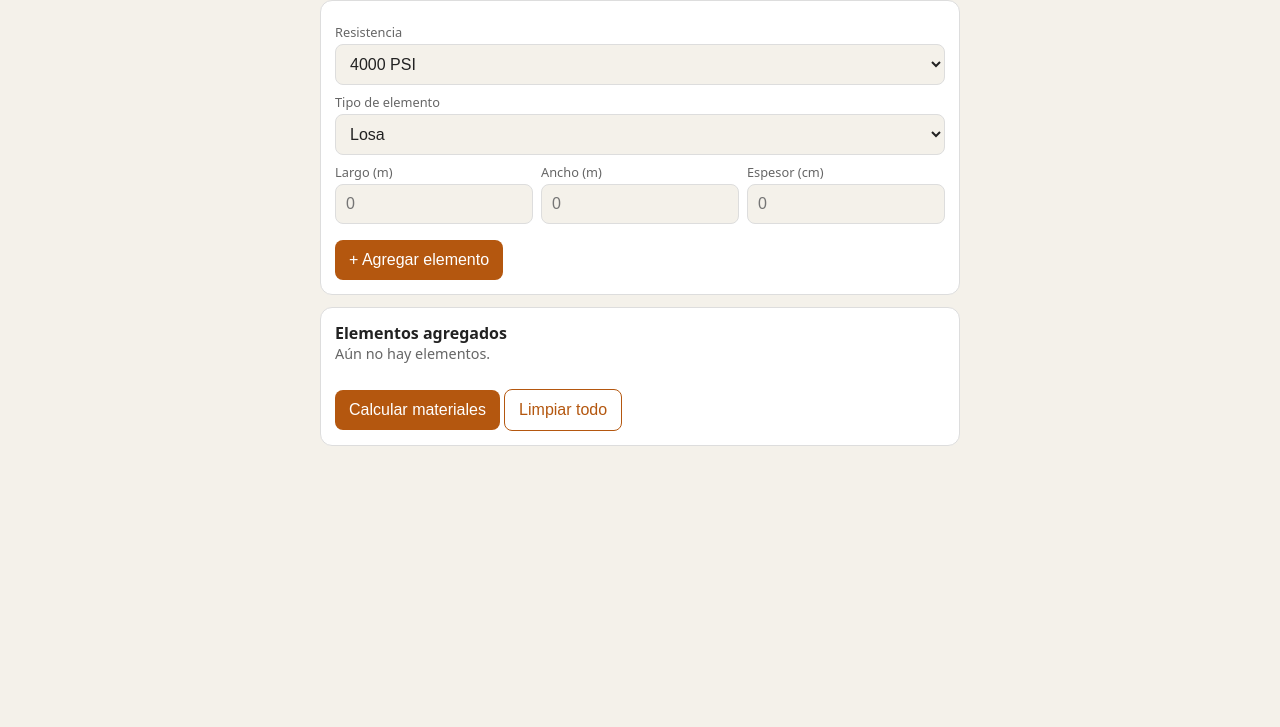
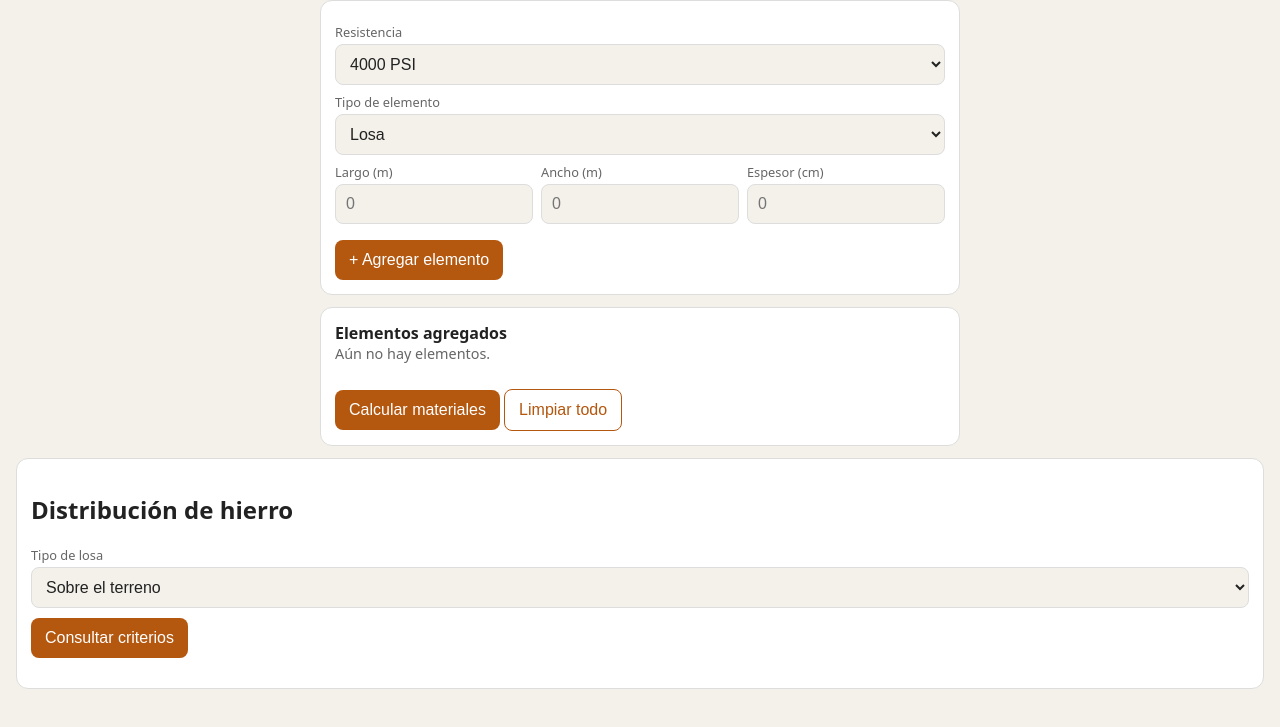
Before and after one commit to 1sebastian2/calculadora, a plain HTML site: page index.html in a window 1280 px wide. Shown: the part 51-778 px from the top of the page. Drawn offline with Linux system fonts and the light colour scheme.

Commit message:
Actualizar index.html

```diff
--- a/index.html
+++ b/index.html
@@ -33,6 +33,22 @@
     <div class="c" id="res" style="display:none"></div>
   </div>
 
+<div class="c">
+  <h2>Distribución de hierro</h2>
+
+  <label for="tipoLosa">Tipo de losa</label>
+  <select id="tipoLosa">
+    <option value="terreno">Sobre el terreno</option>
+    <option value="elevada">Losa elevada</option>
+  </select>
+
+  <button type="button" onclick="consultarTablaHierro()">
+    Consultar criterios
+  </button>
+
+  <p id="mensajeHierro"></p>
+</div>
+
   <script src="script.js"></script>
 </body>
 </html>
```
